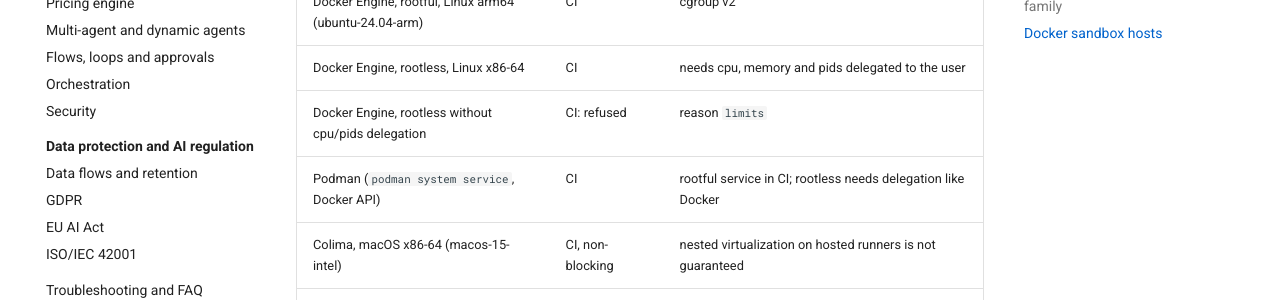
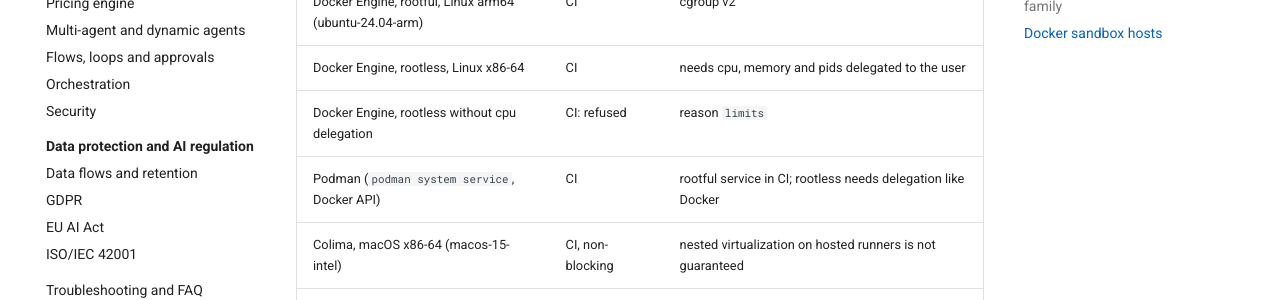
Before and after one commit to peterkarlhuber/orkexa, an MkDocs documentation site: the page built from docs/feature-matrix.md, in a window 1280 px wide and 900 px high, scrolled down 3671 px. Shown: the part 155-455 px from the top of the window. Built offline with MkDocs 1.6.1 and Material for MkDocs 9.7.7, drawn with Linux system fonts in a browser that asks for light colours; comment, search, counter and statistics services are not loaded.

Commit message:
CI: the negative rootless job withholds only cpu (systemd always delegates pids)
Co-Authored-By: Claude Opus 5.5 <noreply@anthropic.com>
Claude-Session: https://claude.ai/code/session_011tY7TDniHstzLHt2qvyZEp

```diff
--- a/docs/feature-matrix.md
+++ b/docs/feature-matrix.md
@@ -77,7 +77,7 @@ runner can run it, so it is checked with the
 | Docker Engine, rootful, Linux x86-64 (ubuntu-24.04) | CI | cgroup v2 |
 | Docker Engine, rootful, Linux arm64 (ubuntu-24.04-arm) | CI | cgroup v2 |
 | Docker Engine, rootless, Linux x86-64 | CI | needs cpu, memory and pids delegated to the user |
-| Docker Engine, rootless without cpu/pids delegation | CI: refused | reason `limits` |
+| Docker Engine, rootless without cpu delegation | CI: refused | reason `limits` |
 | Podman (`podman system service`, Docker API) | CI | rootful service in CI; rootless needs delegation like Docker |
 | Colima, macOS x86-64 (macos-15-intel) | CI, non-blocking | nested virtualization on hosted runners is not guaranteed |
 | Docker Desktop, macOS arm64 | unverified in CI | refused if it reports an unconfined seccomp default |
```
Also changed, not shown: 2 other files.
